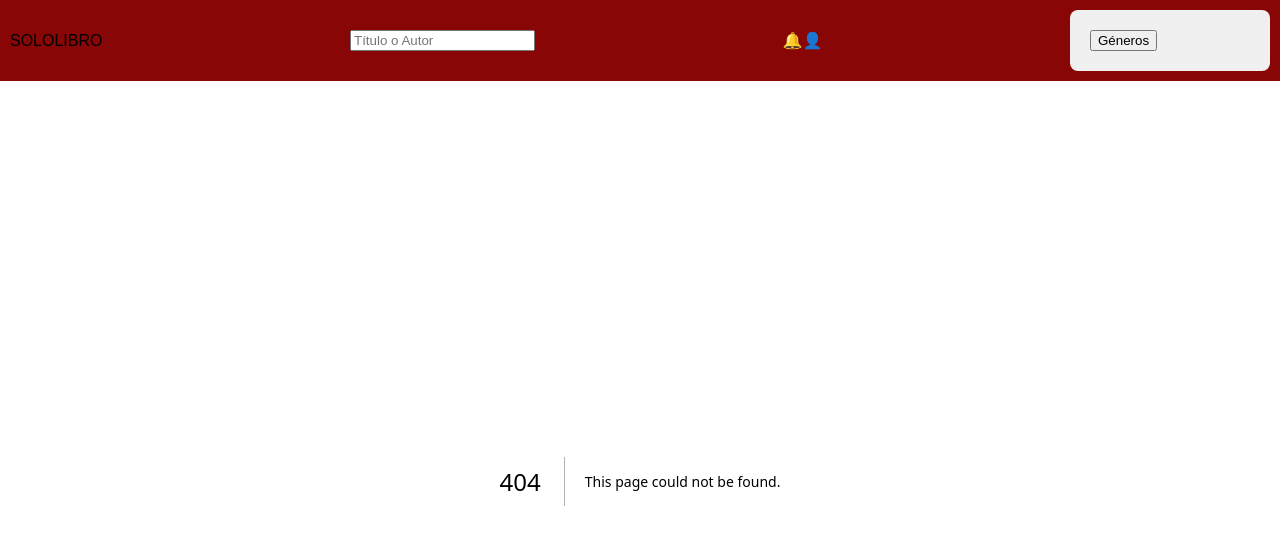
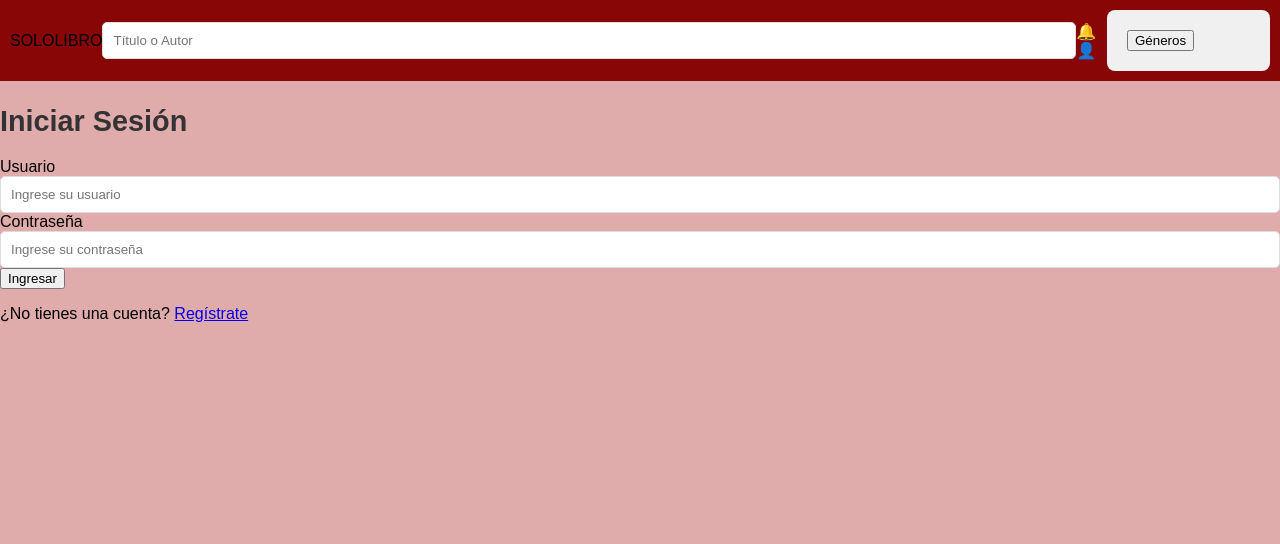
Before and after one commit to rodrigoCodesmain/Sololibro, a Next.js app in the folder sololibroFront/: page /login in a window 1280 px wide. Before the commit this address had no page. Shown: the top 544 px of the page. Built offline with nearby package versions, Linux system fonts and the light colour scheme.

Commit message:
estructura basica de pagina de registro, problemas para compilar

```diff
--- /dev/null
+++ b/sololibroFront/app/login/page.jsx
@@ -0,0 +1,8 @@
+import React from 'react';
+import LoginPage from '../../components/LoginPage';
+
+const Login = () => {
+  return <LoginPage />;
+};
+
+export default Login;
--- /dev/null
+++ b/sololibroFront/components/LoginPage.jsx
@@ -0,0 +1,51 @@
+// components/LoginPage.jsx
+import React, { useState } from 'react';
+import '../styles/Login.module.css'; // Este archivo CSS lo usaremos para los estilos
+
+const LoginPage = () => {
+  const [username, setUsername] = useState('');
+  const [password, setPassword] = useState('');
+
+  const handleLogin = (e) => {
+    e.preventDefault();
+    // Lógica de autenticación aquí
+    console.log('Usuario:', username);
+    console.log('Contraseña:', password);
+  };
+
+  return (
+    <div className="login-container">
+      <form className="login-form" onSubmit={handleLogin}>
+        <h2>Iniciar Sesión</h2>
+        <div className="form-group">
+          <label htmlFor="username">Usuario</label>
+          <input
+            type="text"
+            id="username"
+            value={username}
+            onChange={(e) => setUsername(e.target.value)}
+            placeholder="Ingrese su usuario"
+            required
+          />
+        </div>
+        <div className="form-group">
+          <label htmlFor="password">Contraseña</label>
+          <input
+            type="password"
+            id="password"
+            value={password}
+            onChange={(e) => setPassword(e.target.value)}
+            placeholder="Ingrese su contraseña"
+            required
+          />
+        </div>
+        <button type="submit" className="login-button">Ingresar</button>
+        <p className="register-link">
+          ¿No tienes una cuenta? <a href="/register">Regístrate</a>
+        </p>
+      </form>
+    </div>
+  );
+};
+
+export default LoginPage;
--- a/sololibroFront/components/navbar.jsx
+++ b/sololibroFront/components/navbar.jsx
@@ -22,7 +22,7 @@ export default function Navbar() {
         </span>
         {isProfileMenuOpen && (
           <div className="profile-menu">
-            <Link href="/inicio">Iniciar Sesión</Link>
+            <Link href="/login">Iniciar Sesión</Link>
             <Link href="/registro">Registrarse</Link>
             <Link href="/profile">Perfil</Link>
           </div>
--- /dev/null
+++ b/sololibroFront/styles/Login.module.css
@@ -0,0 +1,65 @@
+.login-container {
+    display: flex;
+    justify-content: center;
+    align-items: center;
+    height: 100vh;
+}
+
+.login-form {
+    background-color: #fff;
+    padding: 40px;
+    border-radius: 12px;
+    box-shadow: 0px 4px 12px rgba(0, 0, 0, 0.1);
+    width: 300px;
+    text-align: center;
+}
+
+  .icono {
+    width: 50px;
+    margin-bottom: 20px;
+  }
+
+  h2 {
+    font-size: 1.8rem;
+    color: #333;
+    margin-bottom: 20px;
+  }
+
+  .inputGroup {
+    margin-bottom: 15px;
+  }
+
+  input[type='text'],
+  input[type='password'] {
+    width: 100%;
+    padding: 10px;
+    border-radius: 5px;
+    border: 1px solid #ddd;
+  }
+
+  .submitButton {
+    width: 100%;
+    padding: 10px;
+    background-color: #ff8c00; /* Color del botón */
+    color: white;
+    border: none;
+    border-radius: 5px;
+    cursor: pointer;
+  }
+
+  .submitButton:hover {
+    background-color: #e07b00; /* Color al pasar el ratón */
+  }
+
+  .registerLink {
+    margin-top: 15px;
+  }
+
+  .registerLink a {
+    color: #ff8c00;
+    text-decoration: none;
+  }
+
+  .registerLink a:hover {
+    text-decoration: underline;
+  }
```
